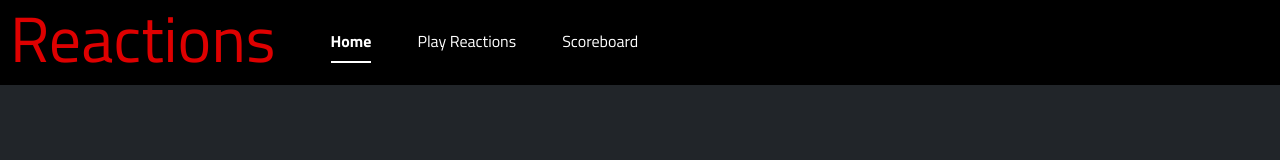
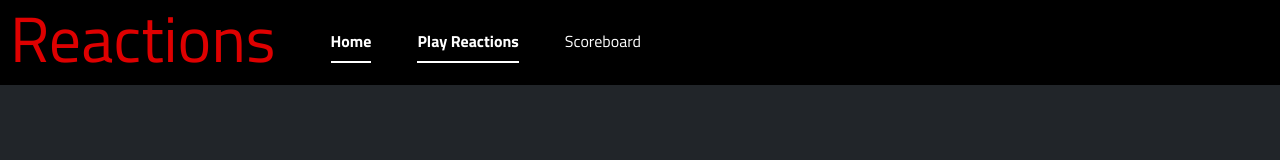
Before and after one commit to mharvey010/CS260-startup, a React (Vite) app: page /play in a window 1280 px wide. Shown: the top 160 px of the page. Built offline with nearby package versions, Linux system fonts and the light colour scheme.

Commit message:
nav links changed to work with browser router

```diff
--- a/src/app.jsx
+++ b/src/app.jsx
@@ -14,9 +14,9 @@ export default function App() {
             <h1>Reactions</h1>
             <nav>
               <menu className="nav nav-underline">
-                <li className="nav-item"><a className="nav-link active" href="index.html">Home</a></li>
-                <li className="nav-item"><a className="nav-link" href="play.html">Play Reactions</a></li>
-                <li className="nav-item"><a className="nav-link" href="scores.html">Scoreboard</a></li>
+                <li className="nav-item"><NavLink className="nav-link active" to="index">Home</NavLink></li>
+                <li className="nav-item"><NavLink className="nav-link" to="play">Play Reactions</NavLink></li>
+                <li className="nav-item"><NavLink className="nav-link" to="scores">Scoreboard</NavLink></li>
               </menu>
             </nav>
             <hr />
```
